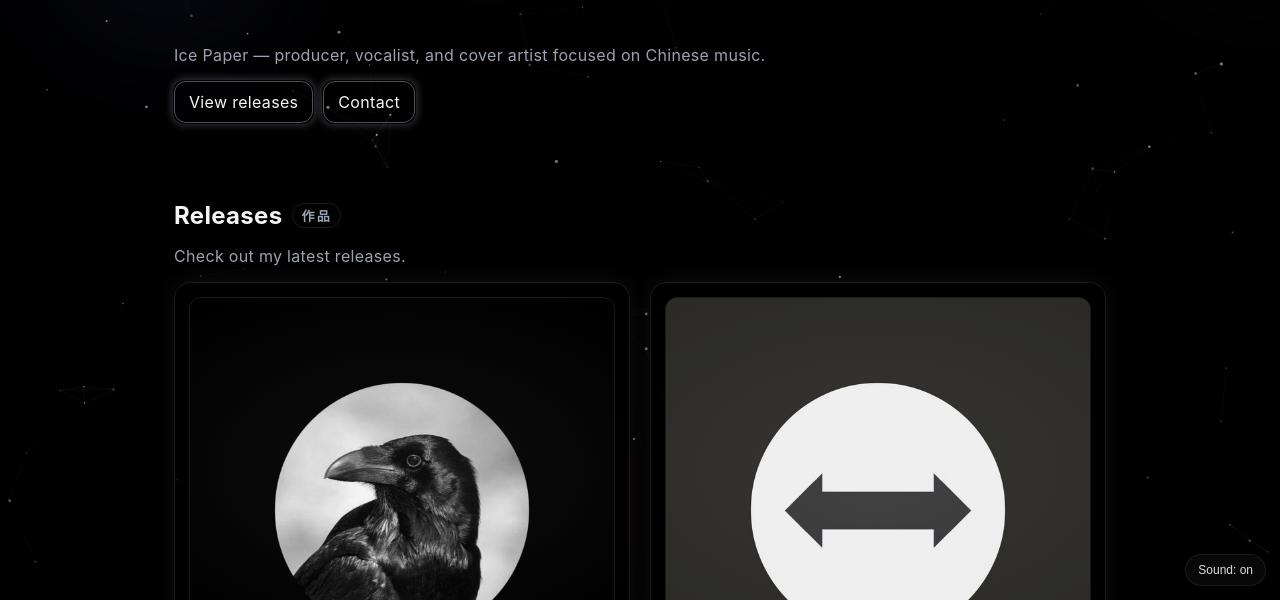
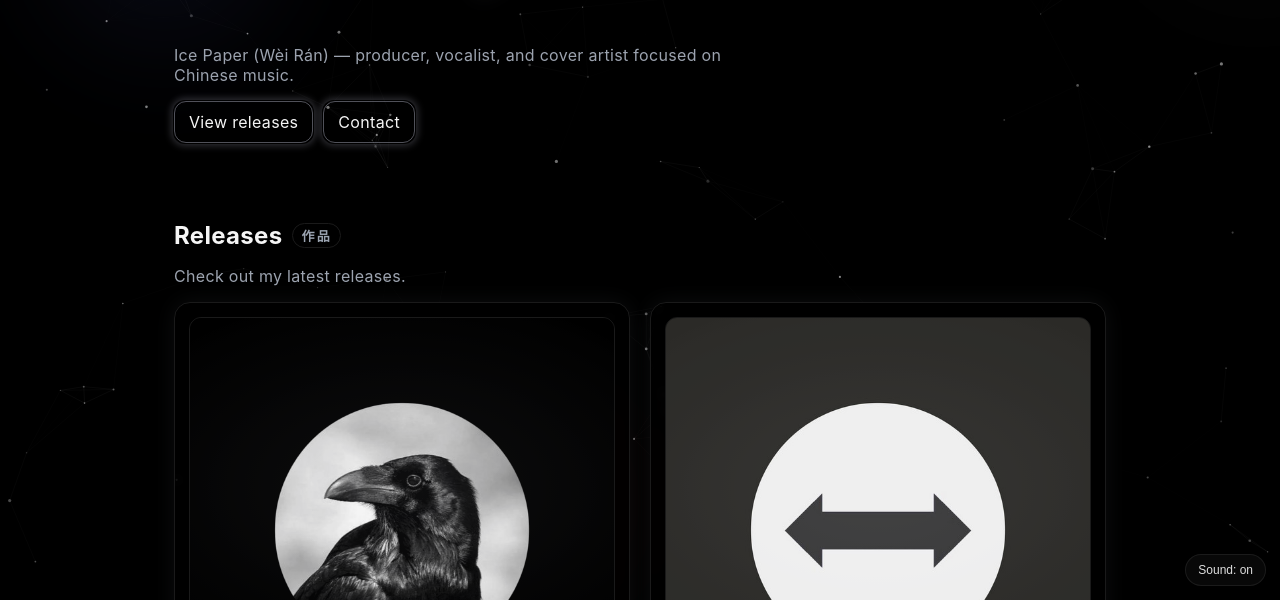
Before and after one commit to alyxcial/imjing, a plain HTML site: page index.html in a window 1280 px wide. Shown: the part 200-800 px from the top of the page. Drawn offline with Linux system fonts and the light colour scheme.

Commit message:
Update index.html

```diff
--- a/index.html
+++ b/index.html
@@ -42,7 +42,7 @@
         </span>
         Ice Paper
       </h1>
-      <p class="muted intro">Ice Paper — producer, vocalist, and cover artist focused on Chinese music.</p>
+      <p class="muted intro">Ice Paper (Wèi Rán) — producer, vocalist, and cover artist focused on Chinese music.</p>
       <div class="actions">
         <a class="btn cta-glow" href="#releases">View releases</a>
         <a class="btn cta-glow" href="#contact">Contact</a>
```
